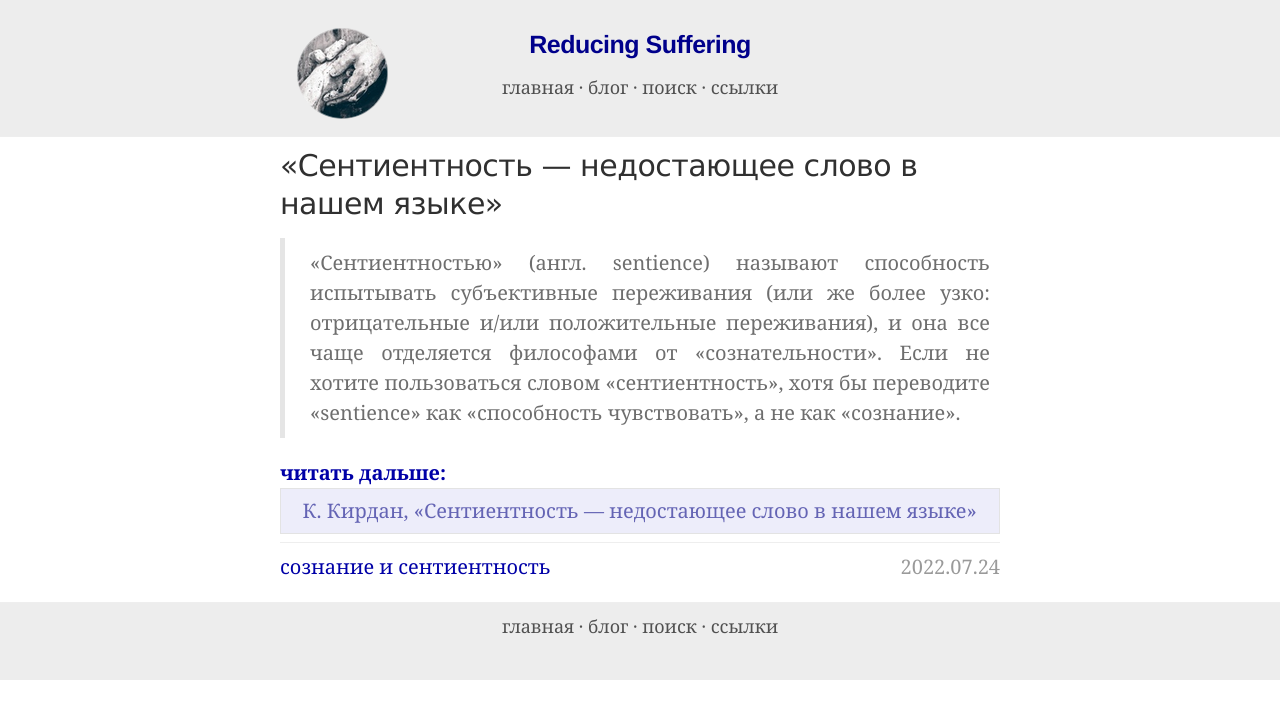
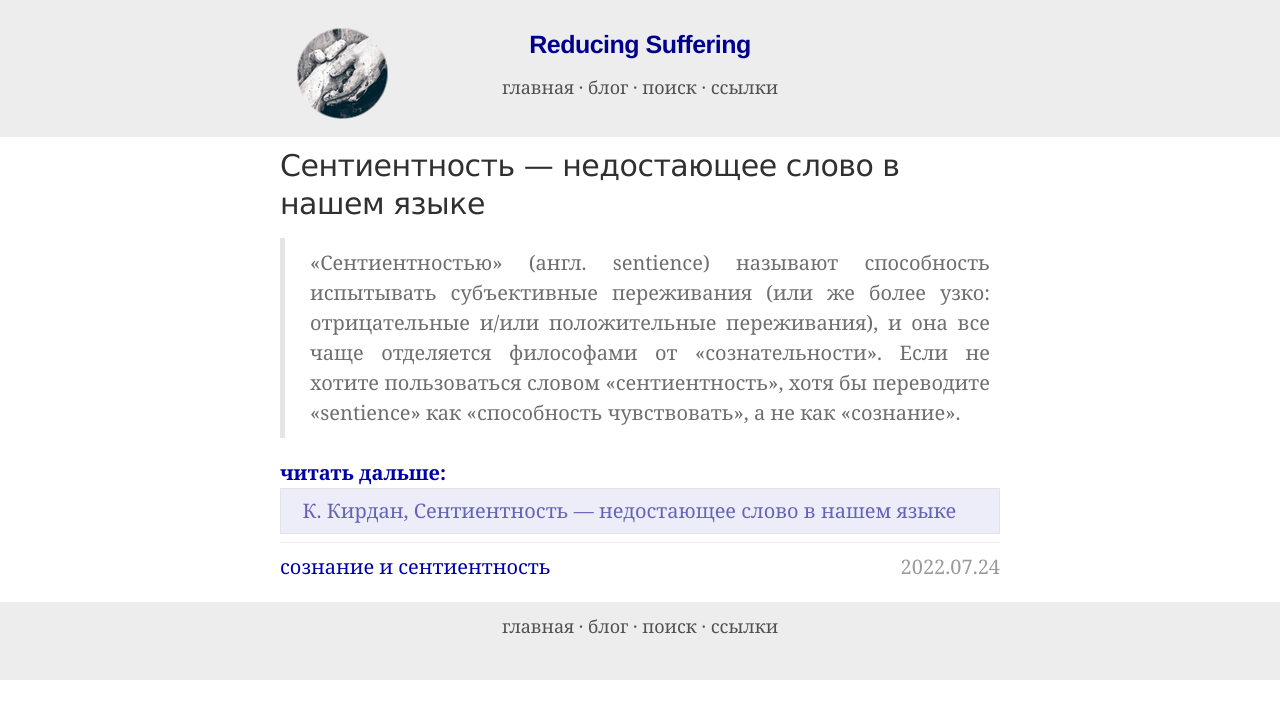
Before and after one commit to ReducingSuffering/reducingsuffering.github.io, a Jekyll site: the page built from _posts/wt/Наше/2022-07-24-383.md, in a window 1280 px wide. Shown: the top 719 px of the page. Built offline with Jekyll 4.4.1, drawn with Linux system fonts in a browser that asks for light colours.

Commit message:
Update 2022-07-24-383.md

```diff
--- a/_posts/wt/Наше/2022-07-24-383.md
+++ b/_posts/wt/Наше/2022-07-24-383.md
@@ -1,6 +1,6 @@
 ---
 layout: post
-title: «Сентиентность — недостающее слово в нашем языке»
+title: Сентиентность — недостающее слово в нашем языке
 unixtime: 1658655521
 vk: https://vk.com/wall-199052526_383
 telegram: https://t.me/reducing_suffering/203
```
